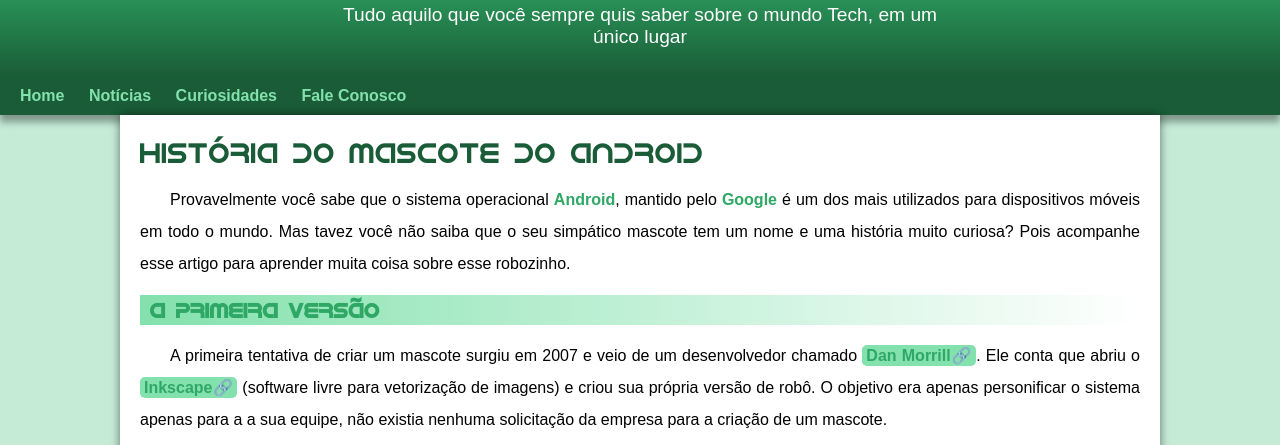
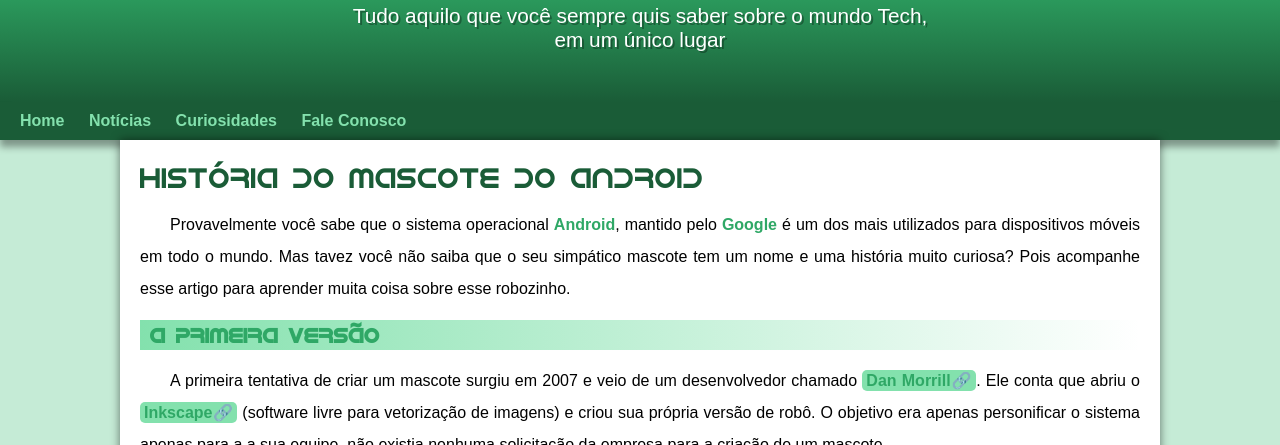
Before and after one commit to llorenzojorge/projeto-android, a plain HTML site: page index.html in a window 1280 px wide. Shown: the part 113-558 px from the top of the page. Drawn offline with Linux system fonts and the light colour scheme.

Commit message:
problema de padding corrigido

```diff
--- a/estilo/style.css
+++ b/estilo/style.css
@@ -63,13 +63,14 @@ header > h1 {
 
 header > p {
     font-family: var(--fonte-padrao);
-    font-size: 1.2em;
+    font-size: 1.3em;
     color: white;
     max-width: 600px;
     margin: auto;
     padding-left: 10px;
     padding-right: 10px;
-    margin-bottom: 20px;
+    padding-bottom: 50px;
+    text-shadow: 2px 2px 0px rgba(0, 0, 0, 0.315);
 }
 
 nav {
```
